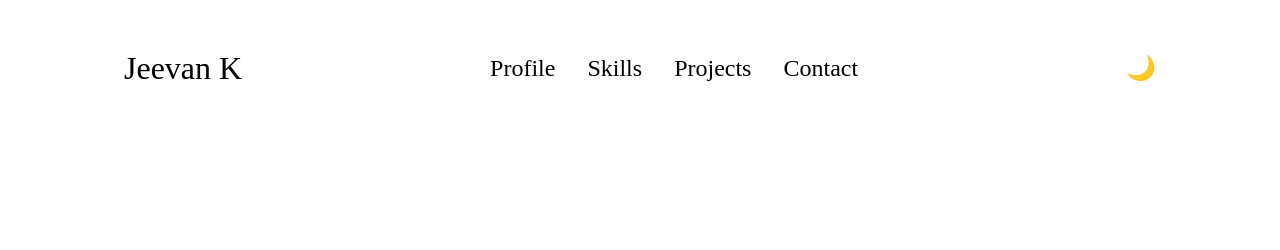
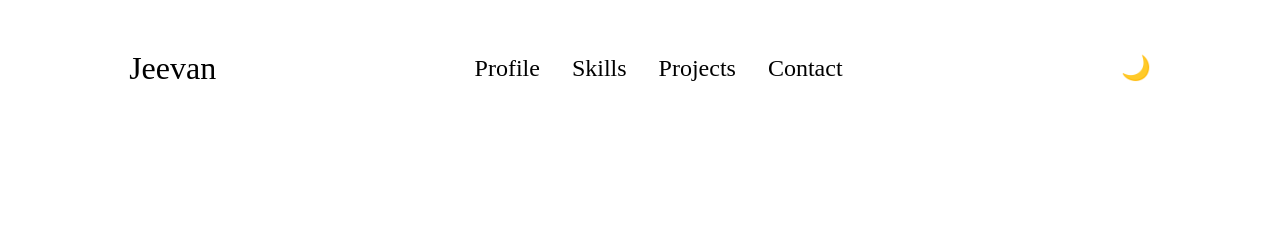
Before and after one commit to Jeevan2410/Portfolio, a plain HTML site: page index.html in a window 1280 px wide. Shown: the top 250 px of the page. Drawn offline with Linux system fonts and the light colour scheme.

Commit message:
first commit

```diff
--- a/index.html
+++ b/index.html
@@ -10,7 +10,7 @@
   </head>
   <body class="light-mode">
     <nav>
-      <div class="logo">Jeevan K</div>
+      <div class="logo">Jeevan</div>
       <div>
         <ul class="nav-links">
           <li><a href="#profile">Profile</a></li>
```
